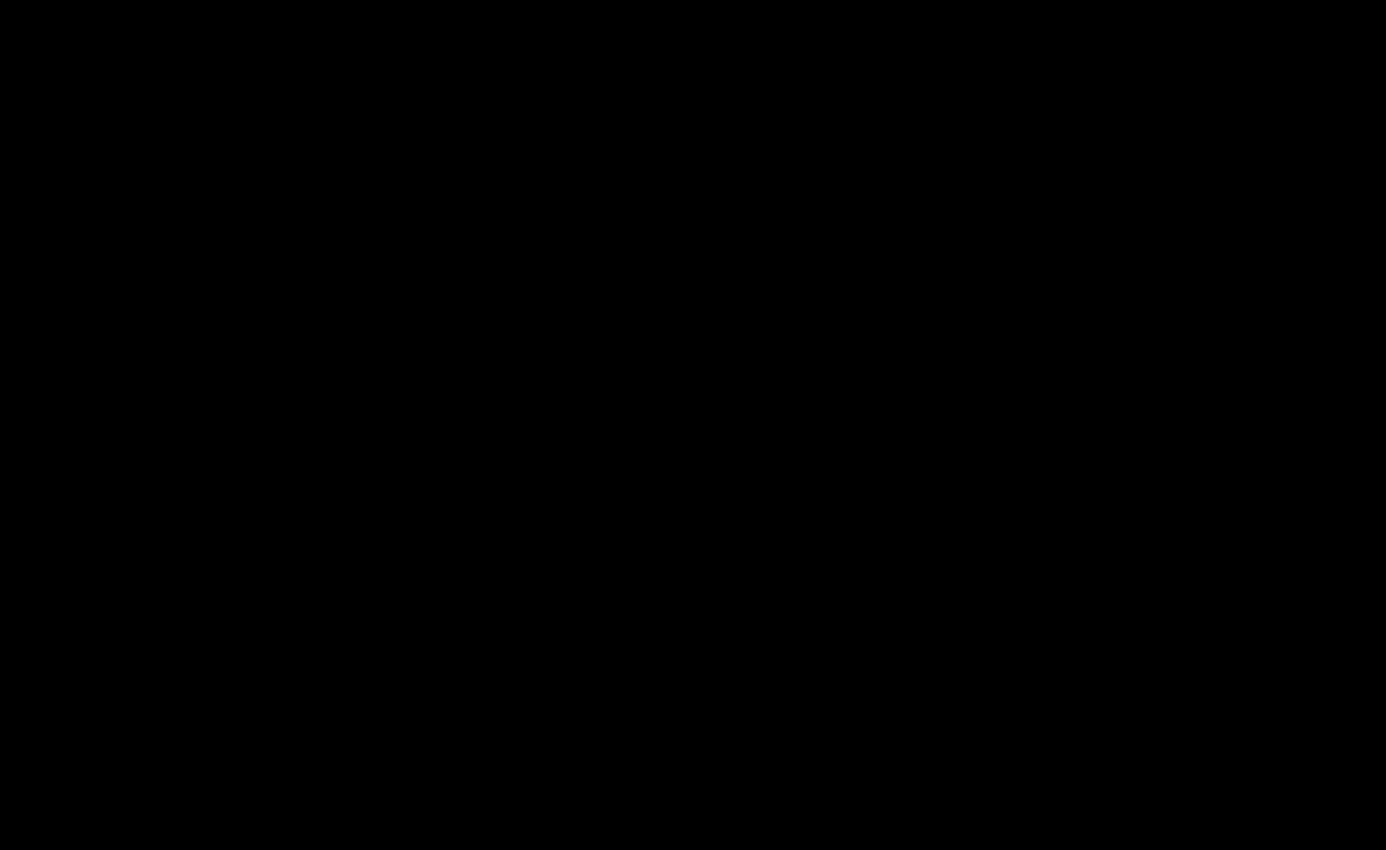
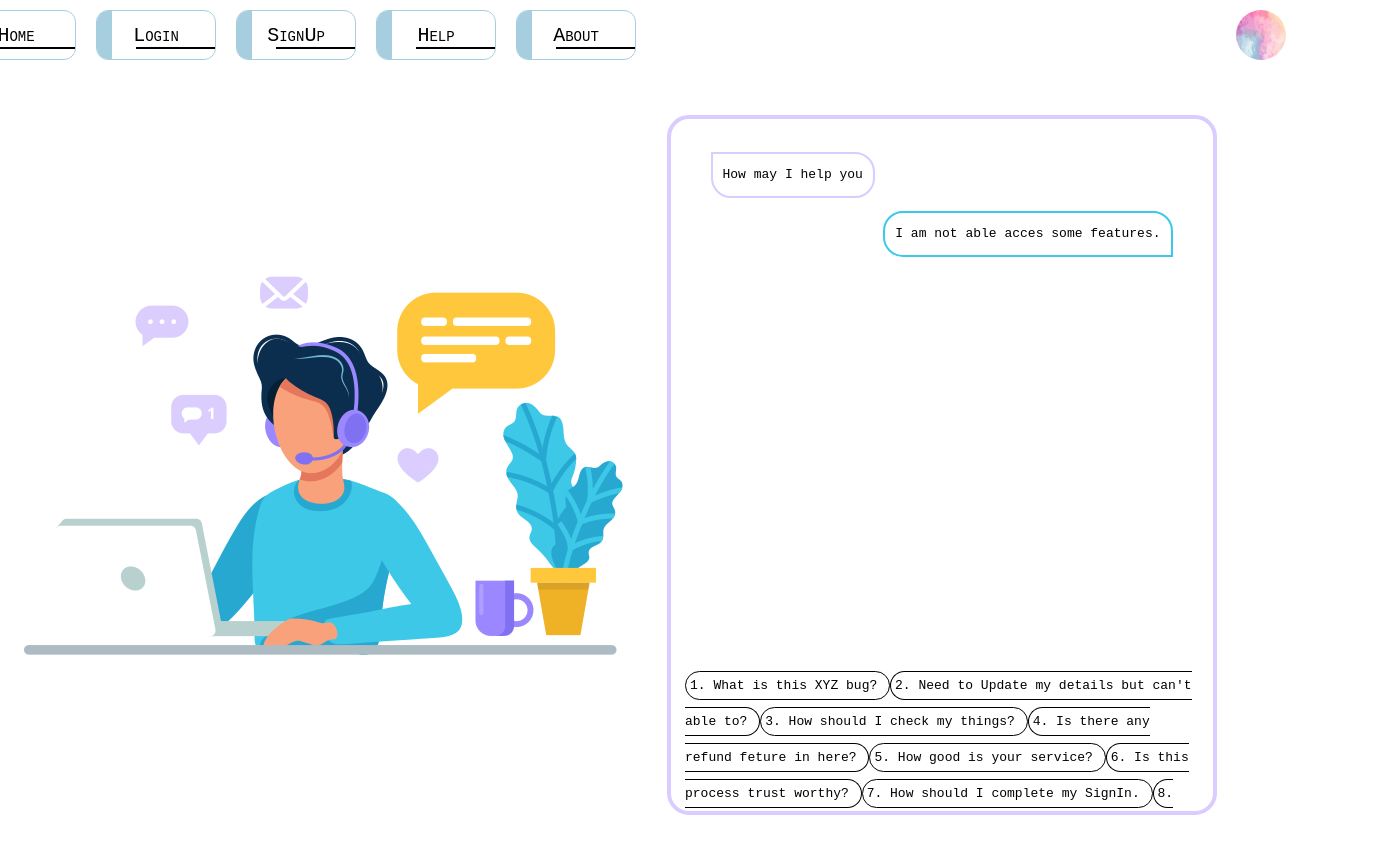
Before and after one commit to AzmatullaKhan/full-stack-react-frontend, a React (Create React App) app: page /help in a window 1280 px wide. Before the commit this address had no page. Shown: the whole page, 1386 px wide, since content can reach past the window. Before the commit the page ends 800 px from the top, so only its background shows below. Built offline with nearby package versions, Linux system fonts and the light colour scheme.

Commit message:
Contact changed to help and help page completed, need to complete about

```diff
--- a/src/App.js
+++ b/src/App.js
@@ -2,6 +2,7 @@ import { Routes, Route } from 'react-router-dom'
 import { Home } from './pages/home'
 import { Login } from './pages/login'
 import { SignUp } from './pages/signUp'
+import { Help } from './pages/help'
 
 function App() {
   return (
@@ -10,6 +11,7 @@ function App() {
         <Route path="/"  element={<Home />}/>
         <Route path='/login' element={<Login />}/>
         <Route path='/signUp' element={<SignUp />} />
+        <Route path='/help' element={<Help />} />
       </Routes>
     </>
   );
--- a/src/pages/allPages.css
+++ b/src/pages/allPages.css
@@ -11,7 +11,6 @@ img{
 
 .nav_container_one{
     height:70px;
-    /* border: 1px solid #000; */
     display: flex;
     justify-content: space-between;
     align-items: center;
@@ -45,6 +44,7 @@ img{
     overflow: hidden;
     transition: all 1.5s ease-out 0s;
     animation: nav_container_one_button-animation 1s ease-out 0s;
+    animation-iteration-count: 1;
 
 }
 .nav_container_one_button:hover{
@@ -132,7 +132,6 @@ img{
     height: 770px;
     width:1492px;
     padding: 0px 0px;
-    /* border: 1px solid; */
     margin-top:10px;
 }
 
@@ -180,7 +179,6 @@ img{
     border-radius: 12px;
     background-color: #fff;
     display: flex;
-    /* justify-content: center; */
     align-items: center;
     flex-direction: column;
     padding: 12px;
@@ -249,7 +247,7 @@ img{
     position: absolute;
     top: 0;
     margin-top: -155px;
-    margin-left: 940px;
+    margin-left: 640px;
     height:500px;
     width:250px;
     border-radius: 12px;
@@ -310,7 +308,6 @@ img{
     border-radius: 12px;
     background-color: #fff;
     display: flex;
-    /* justify-content: center; */
     align-items: center;
     flex-direction: column;
     padding: 12px;
@@ -377,3 +374,82 @@ img{
     background-color: #4c1489;
     color: #fff;
 }
+
+
+
+/* -----------------------------------------------------------------------------------------------------------------------------------------
+-----------------------------------------------------------------------------------------------------------------------------------------
+-----------------------------------------------------------------------------------------------------------------------------------------
+-----------------------------------------------------------------------------------------------------------------------------------------
+----------------------------------------------------------------------------------------------------------------------------------------- */
+
+
+.help_container_one{
+    height: 850px;
+    width:1492px;
+    padding: 0px 0px;
+    background-color: #fff;
+    background-size: cover;
+    backdrop-filter: grayscale(10px);
+}
+
+.help_container_two{
+    height: 770px;
+    width:1492px;
+    padding: 0px 0px;
+    margin-top:10px;
+    display: flex;
+    justify-content: center;
+    align-items: center;
+}
+
+
+.help_container_three{
+    height: 700px;
+    width:550px;
+    padding: 0px 0px;
+    background-color: transparent;
+    border: 4px solid #daccfe;
+    border-radius: 22px;
+    margin: 0px 40px;
+    padding: 20px 40px;
+}
+
+.help_container_messageSent{
+    border: 2px solid #3cc8e9;
+    width: fit-content;
+    padding: 10px;
+    border-radius: 20px;
+    border-bottom-right-radius: 0px;
+    line-height: 22px;
+    margin-left: auto;
+}
+
+.help_container_messageReceived{
+    border: 2px solid #daccfe;
+    width: fit-content;
+    padding: 10px;
+    border-radius: 20px;
+    border-top-left-radius: 0px;
+    line-height: 22px;
+}
+
+.help_container_questions_div{
+    width:535px;
+    height:160px;
+    overflow-y: scroll;
+    position: fixed;
+    top:650px;
+    padding: 5px 12px;
+    margin-left: -38px;
+}
+.help_container_questions_div_p{
+    line-height: 36px;
+}
+.help_container_questions_div_span{
+    padding: 6px 4px;
+    border: 1px solid;
+    border-radius: 22px;
+    margin: 20px 0px;
+    cursor: pointer;
+}
--- /dev/null
+++ b/src/pages/help.js
@@ -0,0 +1,30 @@
+import './allPages.css'
+import { Navbar } from './nav'
+export const Help=()=>{
+    return(
+        <div className='help_container_one'>
+            <Navbar />
+            <div className='help_container_two'>
+                <img src={require('../images/help.png')} alt='img'/>
+                <div className='help_container_three'>
+                    <p className='help_container_messageReceived'>How may I help you</p>
+                    <p className='help_container_messageSent'>I am not able acces some features.</p>
+                    <div className='help_container_questions_div'>
+                        <p className='help_container_questions_div_p'>
+                            <span className='help_container_questions_div_span'>1. What is this XYZ bug? </span>
+                            <span className='help_container_questions_div_span'>2. Need to Update my details but can't able to? </span>
+                            <span className='help_container_questions_div_span'>3. How should I check my things? </span>
+                            <span className='help_container_questions_div_span'>4. Is there any refund feture in here? </span>
+                            <span className='help_container_questions_div_span'>5. How good is your service? </span>
+                            <span className='help_container_questions_div_span'>6. Is this process trust worthy? </span>
+                            <span className='help_container_questions_div_span'>7. How should I complete my SignIn. </span>
+                            <span className='help_container_questions_div_span'>8. Who developed this? </span>
+                            <span className='help_container_questions_div_span'>9. Can I do this? </span>
+                            <span className='help_container_questions_div_span'>10. Specify the process to complete a booking in this website. </span>
+                        </p>
+                     </div>
+                </div>
+            </div>
+        </div>
+    )
+}
--- a/src/pages/login.js
+++ b/src/pages/login.js
@@ -1,3 +1,4 @@
+import './allPages.css'
 import { useNavigate } from 'react-router-dom'
 
 export const Login=()=>{
@@ -28,8 +29,8 @@ export const Login=()=>{
                 <button className='login_container_two_button'>Login</button>
                 <img src={require('../images/login-page.jpg')} alt='img' className='login_container_two_image'/>
                 <button className='login_container_two_button' onClick={handleHomeClick}>Home</button>
+                <img src={require('../images/login-page-side.jpg')} className='login_container_three_image' alt='img'/>
             </div>
-                <img src={require('../images/login-page-side.jpg')} className='login_container_three_image' alt='img'/>
         </div>
     )
 }
--- a/src/pages/nav.js
+++ b/src/pages/nav.js
@@ -1,4 +1,5 @@
 import { useNavigate } from 'react-router-dom'
+import './allPages.css'
 
 export const Navbar=()=>{
 
@@ -12,13 +13,21 @@ export const Navbar=()=>{
         navigate('/signUp')
     }
 
+    const handleHelpClick=()=>{
+        navigate('/help')
+    }
+
+    const handleHomelick=()=>{
+        navigate('/')
+    }
+
     return(
         <div className="nav_container_one">
             <div className="nav_container_one_buttonContainer">
-                <button className="nav_container_one_button">Home    <span className="nav_container_one_button_underline"></span> <div className="nav_container_one_button_div"></div></button>
+                <button className="nav_container_one_button" onClick={handleHomelick}>Home    <span className="nav_container_one_button_underline"></span> <div className="nav_container_one_button_div"></div></button>
                 <button className="nav_container_one_button" onClick={handleLoginClick}>Login   <span className="nav_container_one_button_underline"></span> <div className="nav_container_one_button_div"></div></button>
                 <button className="nav_container_one_button" onClick={handlesignUpClick}>SignUp  <span className="nav_container_one_button_underline"></span> <div className="nav_container_one_button_div"></div></button>
-                <button className="nav_container_one_button">Contact <span className="nav_container_one_button_underline"></span> <div className="nav_container_one_button_div"></div></button>
+                <button className="nav_container_one_button" onClick={handleHelpClick}> Help <span className="nav_container_one_button_underline"></span> <div className="nav_container_one_button_div"></div></button>
                 <button className="nav_container_one_button">About   <span className="nav_container_one_button_underline"></span> <div className="nav_container_one_button_div"></div></button>
             </div>
             {/* <div style={{display:"flex", justifyContent:"center", alignItems:"center"}}> */}
--- a/src/pages/signUp.js
+++ b/src/pages/signUp.js
@@ -1,3 +1,4 @@
+import './allPages.css'
 import { useNavigate } from 'react-router-dom'
 
 export const SignUp=()=>{
@@ -5,6 +6,17 @@ export const SignUp=()=>{
     let navigate= useNavigate();
     const handleHomeClick=()=>{
         navigate('/')
+    }
+
+    function getTodayDate(){
+        let d=new Date();
+        let today=d.getFullYear()+"-";
+        if(d.getMonth()<=8)
+            today+="0"+(Number(d.getMonth())+1)+"-"
+        else
+            today+=(Number(d.getMonth())+1)+"-"
+        today+=d.getDate();
+        return today;
     }
 
     return(
@@ -30,7 +42,7 @@ export const SignUp=()=>{
                 </div>
                 <div style={{display:'flex', flexDirection:'column', justifyContent:"flex-start",width:"100%",margin:"10px 0px", height:"70px"}}>
                     <label className='signup_container_two_label'>Date Of Birth</label>
-                    <input type="date" className='signup_container_two_input_small' placeholder='***** Enter your mobile number *****'/>
+                    <input type="date" className='signup_container_two_input_small' max={getTodayDate()}/>
                 </div>
                 <div style={{display:'flex', flexDirection:'column',width:"100%",margin:"10px 0px", height:"70px"}}>
                     <label className='signup_container_two_label'>Gender</label>
```
Also changed, not shown: src/images/help.png (added).
